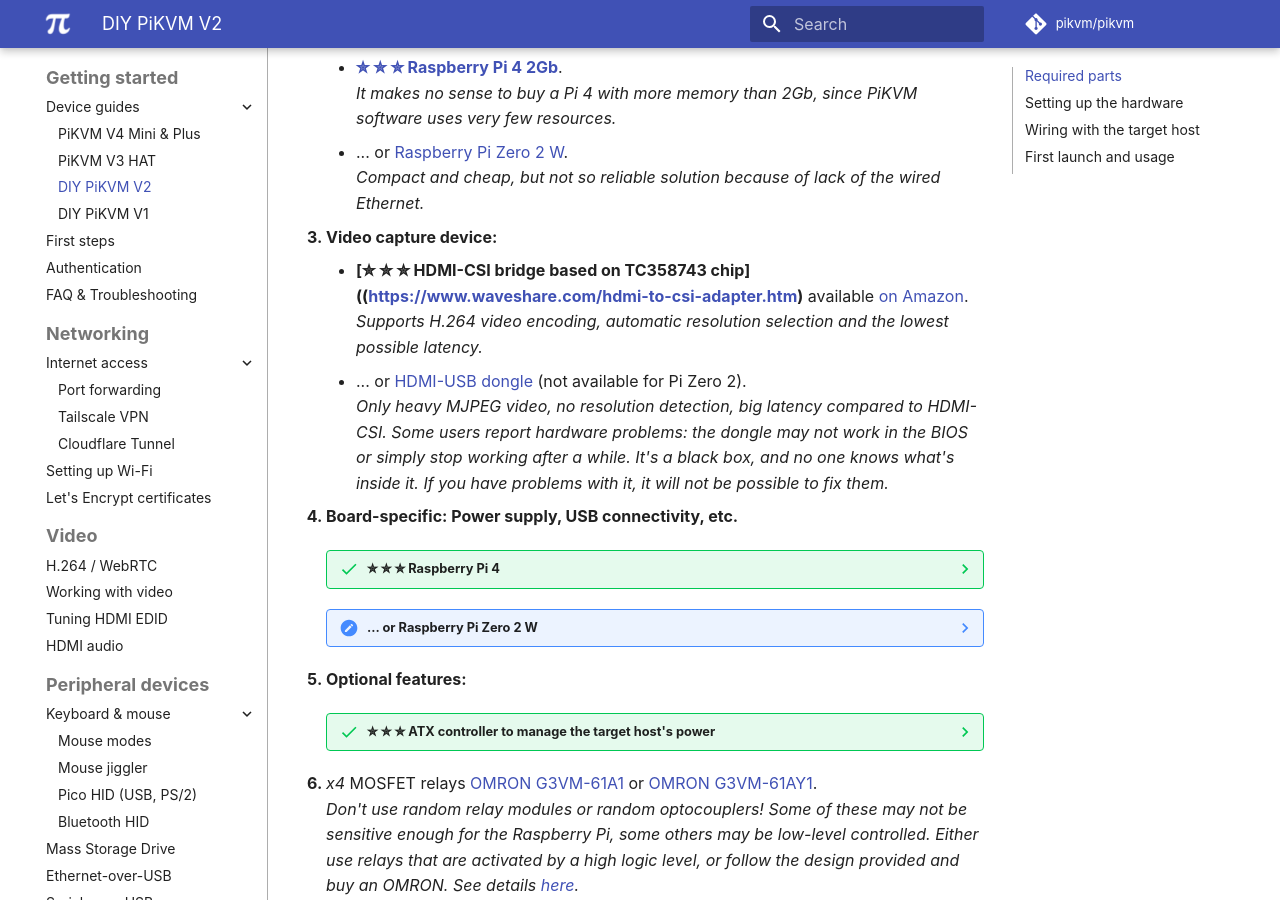
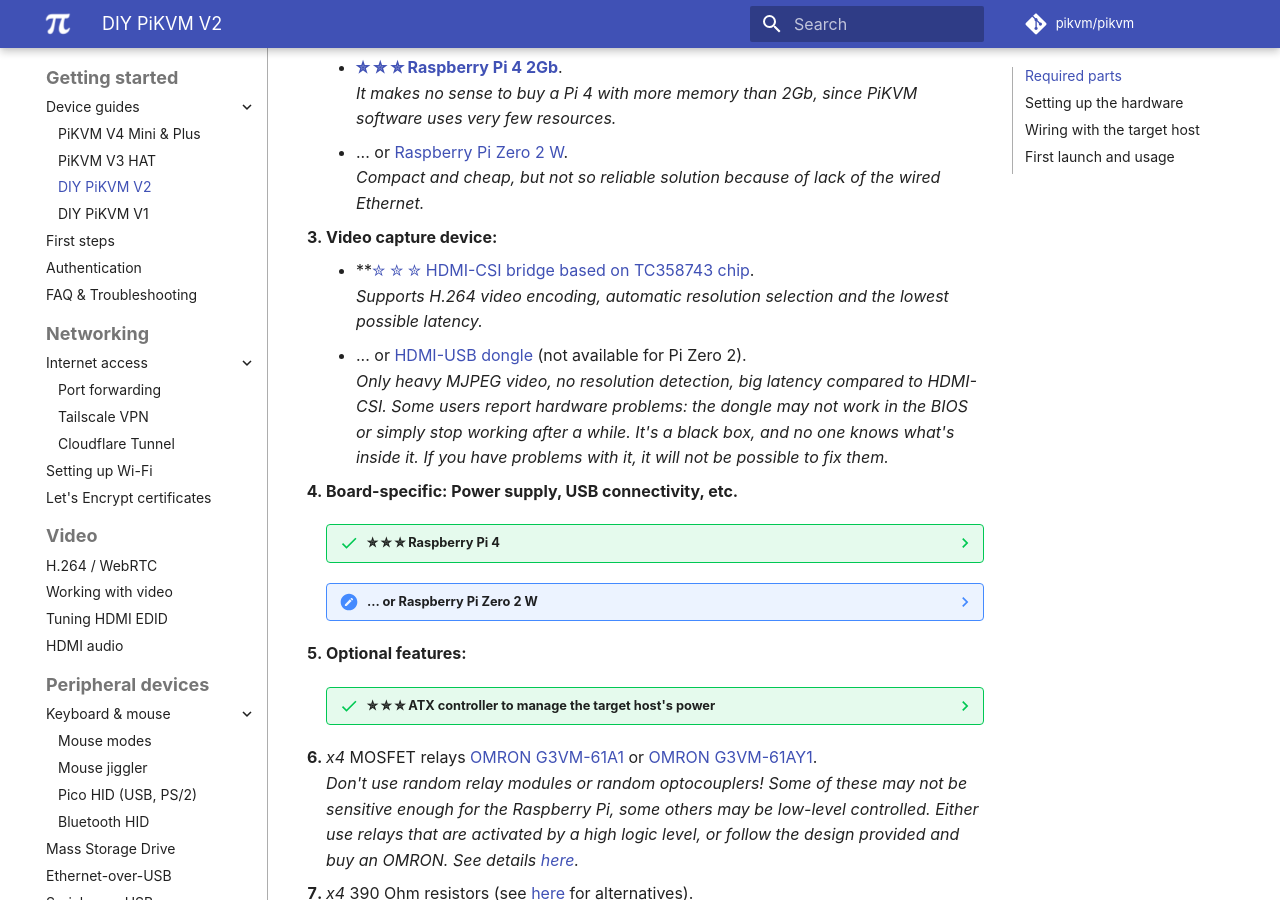
Before and after one commit to pikvm/pikvm, an MkDocs documentation site: the page built from docs/v2.md, in a window 1280 px wide and 900 px high, scrolled down 416 px. Built offline with MkDocs 1.6.1 and Material for MkDocs 9.7.7, drawn with Linux system fonts in a browser that asks for light colours; some web fonts are replaced; comment, search, counter and statistics services are not loaded.

Commit message:
Changed link to Amazon.com as requested

```diff
--- a/docs/v2.md
+++ b/docs/v2.md
@@ -17,7 +17,7 @@
       *Compact and cheap, but not so reliable solution because of lack of the wired Ethernet.*
 
 3. **Video capture device:**
-    * **[✮ ✮ ✮ HDMI-CSI bridge based on TC358743 chip]((https://www.waveshare.com/hdmi-to-csi-adapter.htm)** available [on Amazon](https://www.amazon.de/Waveshare-Raspberry-Supports-Backward-Compatible/dp/B092HVP926/).<br>
+    * **[✮ ✮ ✮ HDMI-CSI bridge based on TC358743 chip](https://www.amazon.com/waveshare-HDMI-CSI-Camera-Adapter/dp/B08TR7R6RL).<br>
       *Supports H.264 video encoding, automatic resolution selection and the lowest possible latency.*
     * ... or [HDMI-USB dongle](https://www.amazon.com/Capture-Streaming-Broadcasting-Conference-Teaching/dp/B09FLN63B3) (not available for Pi Zero 2).<br>
       *Only heavy MJPEG video, no resolution detection, big latency compared to HDMI-CSI.
```
